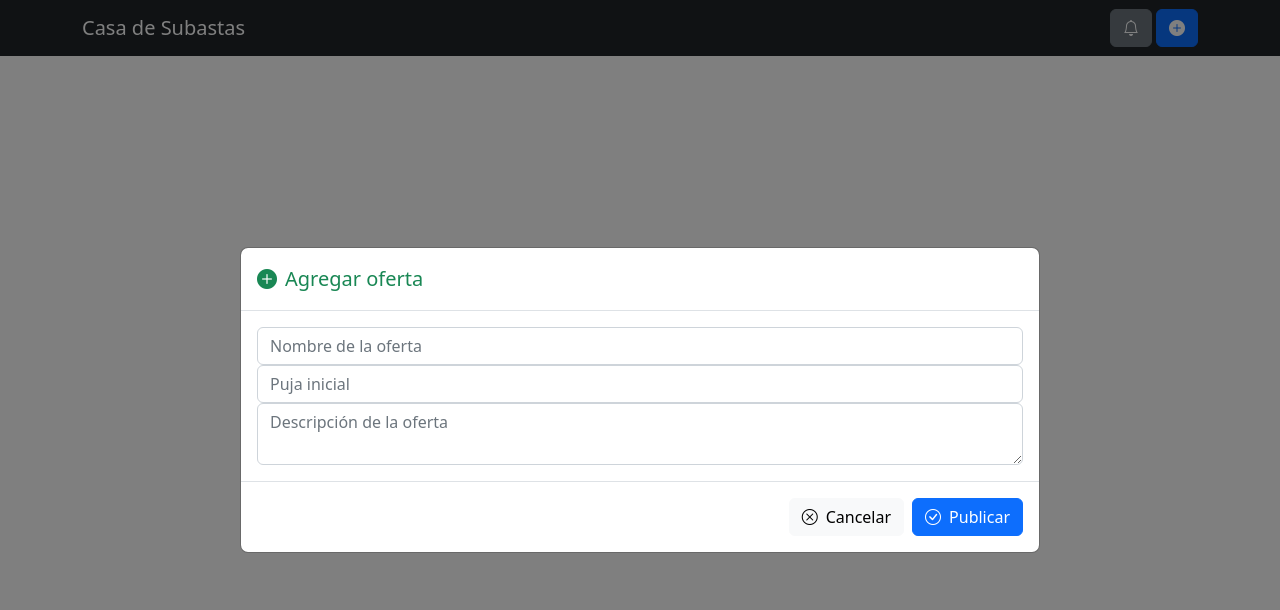
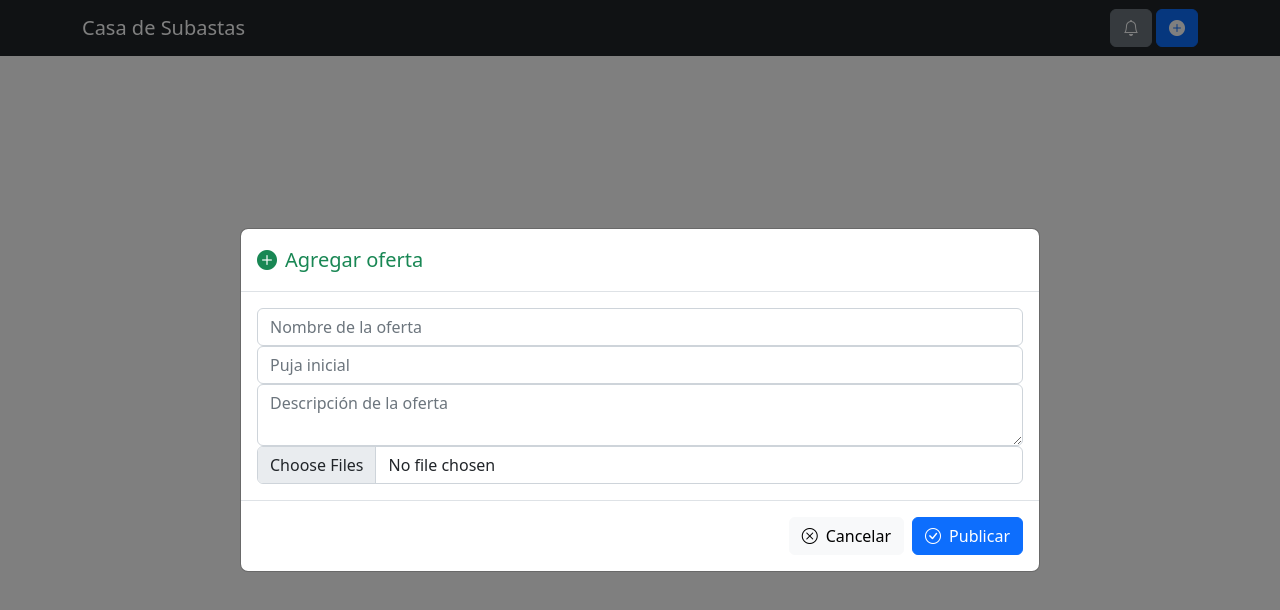
Before and after one commit to wonddark/mercadi, a React (Create React App) app: page /user in a window 1280 px wide. Both pictures are taken after a click on the button 1177 px from the left and 28 px from the top of the page. Shown: the top 610 px of the page. Built offline with nearby package versions, Linux system fonts and the light colour scheme.

Commit message:
Added a button to add offer dialog for adding image files

```diff
--- a/src/components/AddOffer.tsx
+++ b/src/components/AddOffer.tsx
@@ -22,6 +22,13 @@ function AddOffer({ isOpen, toggle }: Props) {
         placeholder="Descripción de la oferta"
         name="offer-description"
       />
+      <Input
+        type="file"
+        placeholder="Agrega imágenes"
+        name="offer-files"
+        accept="image/png, image/jpeg"
+        multiple
+      />
     </Form>
   );
   return (
```
